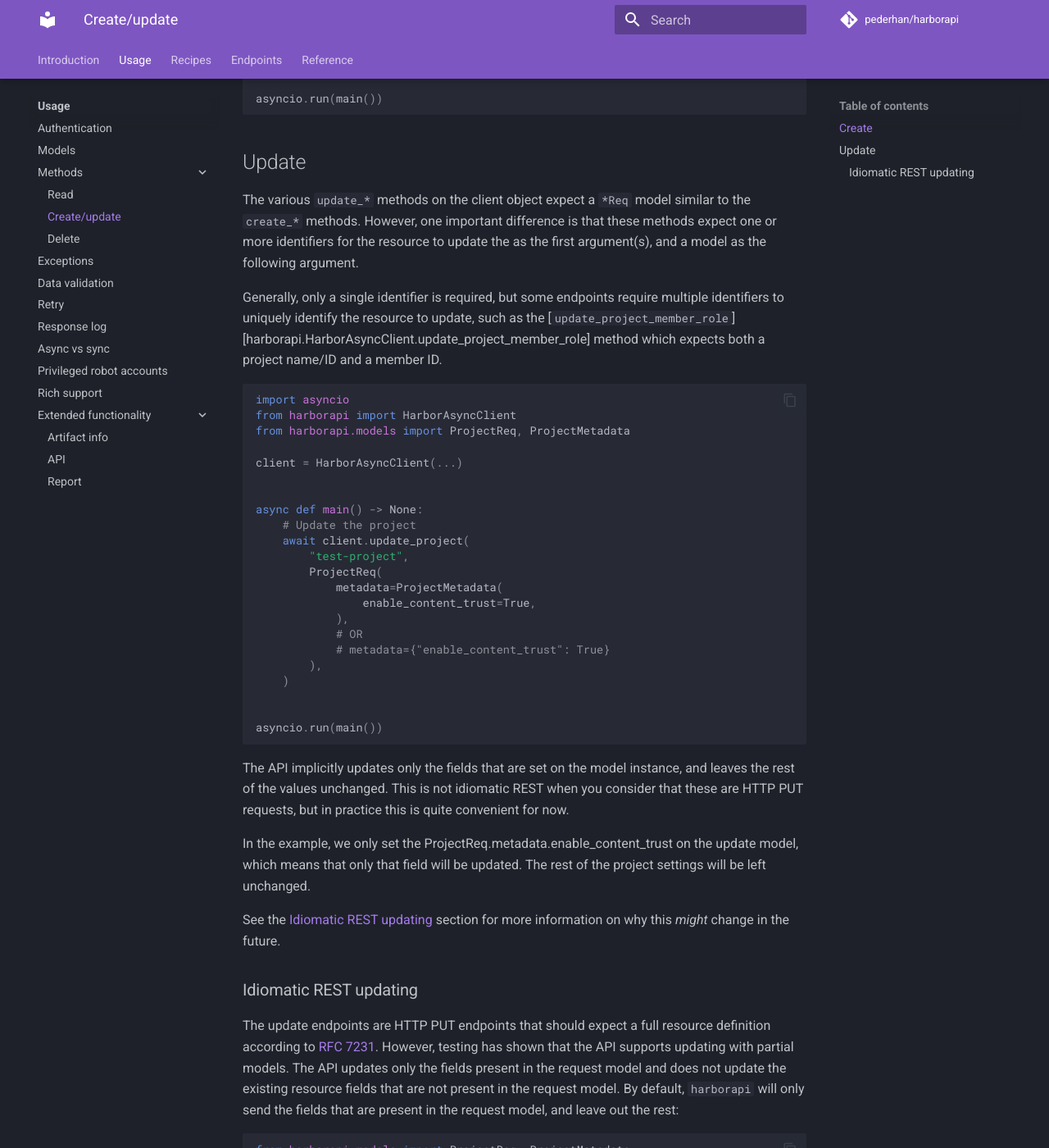
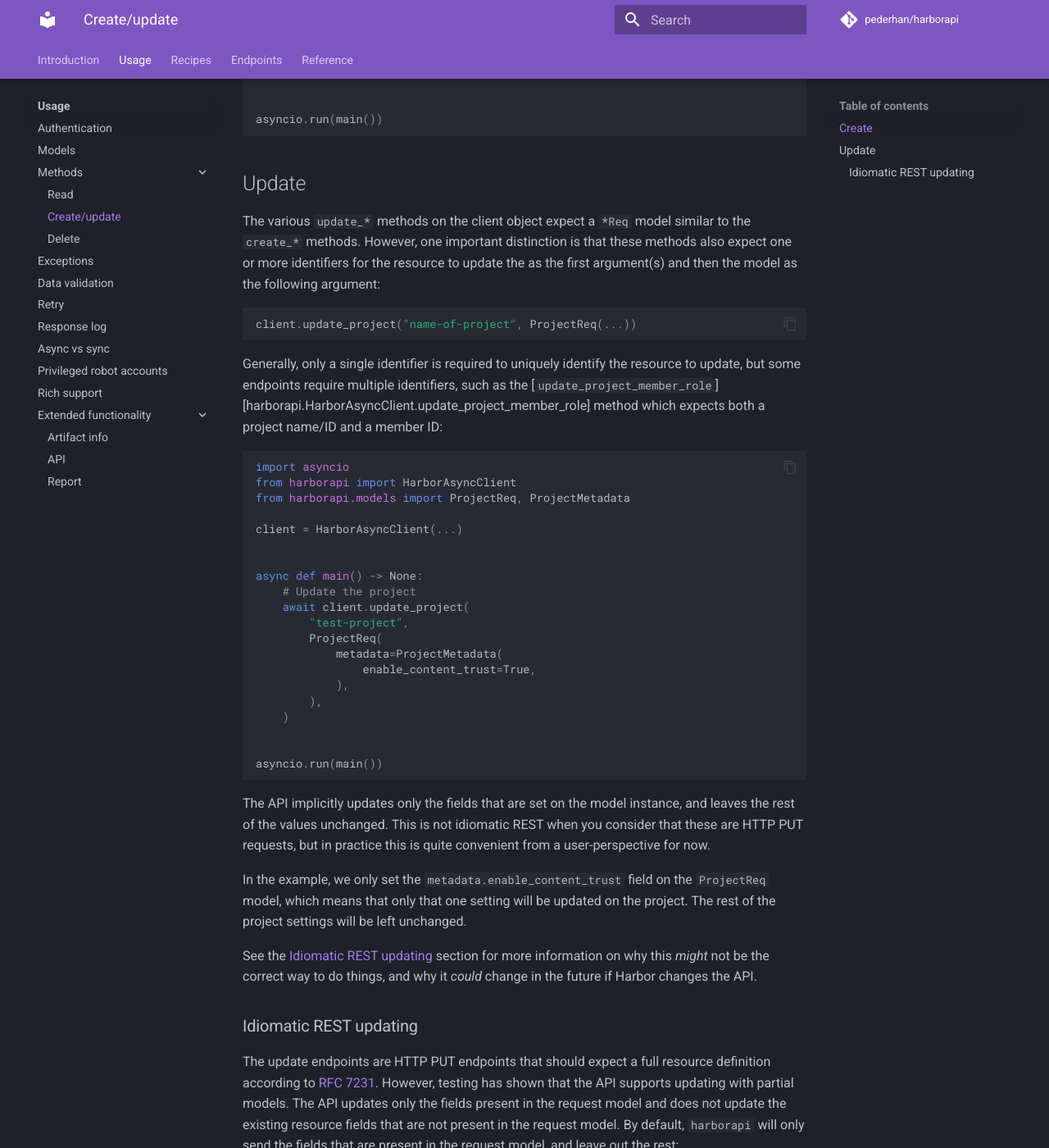
Before and after one commit to unioslo/harborapi, an MkDocs documentation site: the page built from docs/usage/methods/create-update.md, in a window 1280 px wide and 1400 px high, scrolled down 868 px. Shown: the whole window at 82% size. Built offline with MkDocs 1.6.1 and Material for MkDocs 9.7.7, drawn with Linux system fonts in a browser that asks for light colours; comment, search, counter and statistics services are not loaded; some of the changed text lies outside the part shown.

Commit message:
Docs: Make create/update phrasing less ambiguous

````diff
--- a/docs/usage/methods/create-update.md
+++ b/docs/usage/methods/create-update.md
@@ -6,7 +6,7 @@
 
 ## Create
 
-Creating resources is done by calling the `create_*` methods on the client object. The model type expected for these methods is usually subtly different from the ones returned by `get_*` methods, and is usually named `*Req`.
+Creating resources is done by calling one of the `create_*` methods on the client object. The model type expected for these methods is usually subtly different from the ones returned by `get_*` methods, and generally have the suffix `*Req` (e.g. [`ProjectReq`][harborapi.models.ProjectReq] instead of [`Project`][harborapi.models.Project]).
 
 ```python
 import asyncio
@@ -33,9 +33,13 @@
 
 ## Update
 
-The various `update_*` methods on the client object expect a `*Req` model similar to the `create_*` methods. However, one important difference is that these methods expect one or more identifiers for the resource to update the as the first argument(s), and a model as the following argument.
+The various `update_*` methods on the client object expect a `*Req` model similar to the `create_*` methods. However, one important distinction is that these methods also expect one or more identifiers for the resource to update the as the first argument(s) and then the model as the following argument:
 
-Generally, only a single identifier is required, but some endpoints require multiple identifiers to uniquely identify the resource to update, such as the [`update_project_member_role`][harborapi.HarborAsyncClient.update_project_member_role] method which expects both a project name/ID and a member ID.
+```py
+client.update_project("name-of-project", ProjectReq(...))
+```
+
+Generally, only a single identifier is required to uniquely identify the resource to update, but some endpoints require multiple identifiers, such as the [`update_project_member_role`][harborapi.HarborAsyncClient.update_project_member_role] method which expects both a project name/ID and a member ID:
 
 ```py
 import asyncio
@@ -53,8 +57,6 @@
             metadata=ProjectMetadata(
                 enable_content_trust=True,
             ),
-            # OR
-            # metadata={"enable_content_trust": True}
         ),
     )
 
@@ -62,12 +64,11 @@
 asyncio.run(main())
 ```
 
-The API implicitly updates only the fields that are set on the model instance, and leaves the rest of the values unchanged. This is not idiomatic REST when you consider that these are HTTP PUT requests, but in practice this is quite convenient for now.
+The API implicitly updates only the fields that are set on the model instance, and leaves the rest of the values unchanged. This is not idiomatic REST when you consider that these are HTTP PUT requests, but in practice this is quite convenient from a user-perspective for now.
 
-In the example, we only set the ProjectReq.metadata.enable_content_trust on the update model, which means that only that field will be updated. The rest of the project settings will be left unchanged.
+In the example, we only set the `metadata.enable_content_trust` field on the `ProjectReq` model, which means that only that one setting will be updated on the project. The rest of the project settings will be left unchanged.
 
-
-See the [Idiomatic REST updating](#idiomatic-rest-updating) section for more information on why this _might_ change in the future.
+See the [Idiomatic REST updating](#idiomatic-rest-updating) section for more information on why this _might_ not be the correct way to do things, and why it _could_ change in the future if Harbor changes the API.
 
 ### Idiomatic REST updating
 
````
